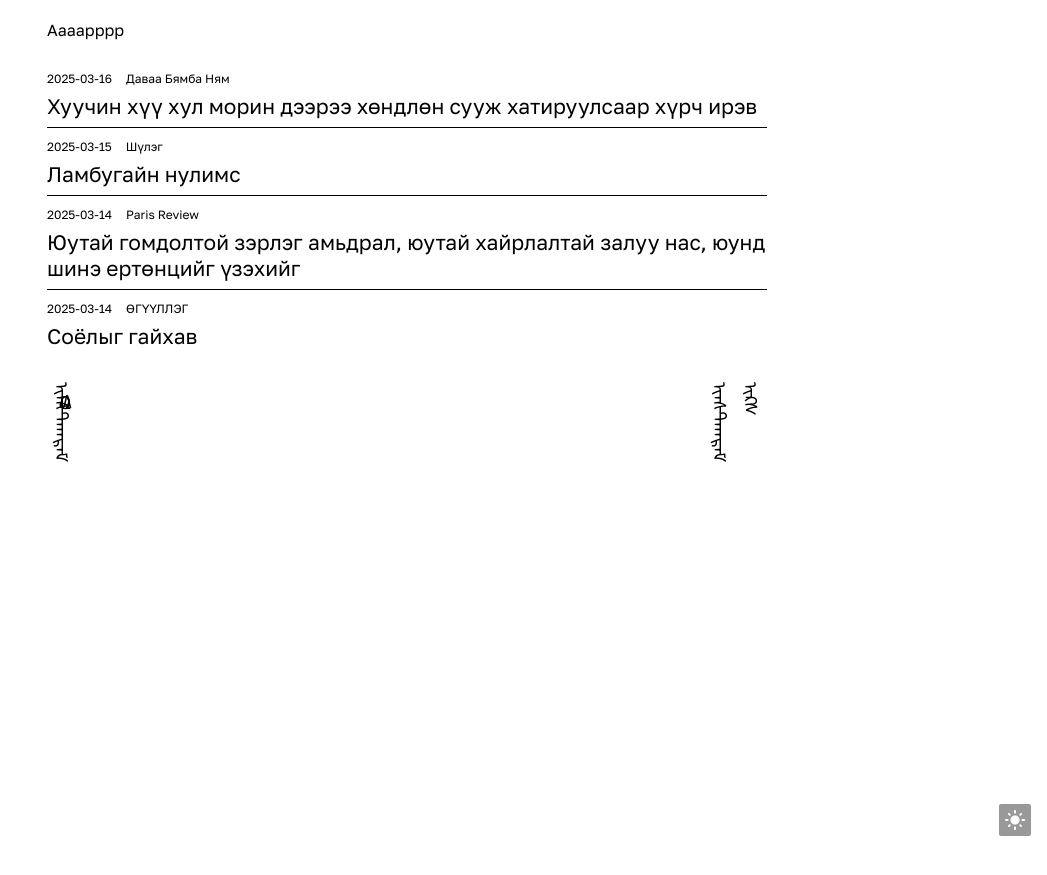
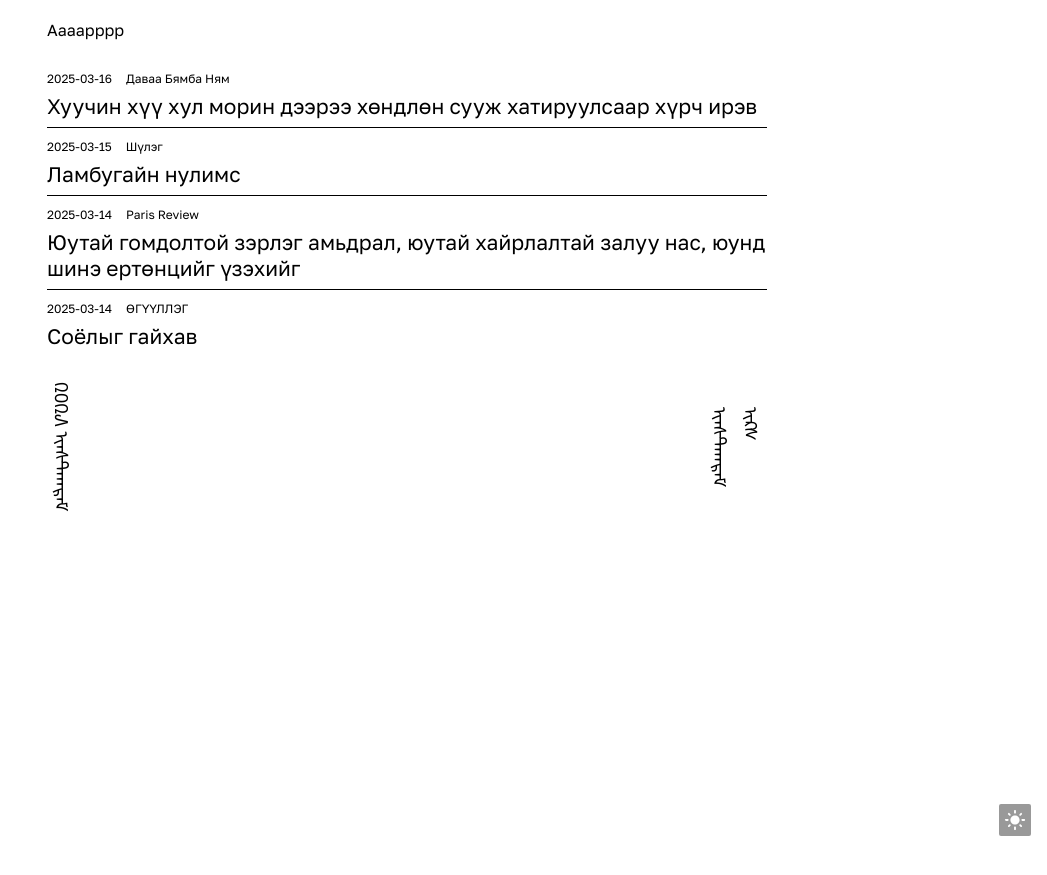
Before and after one commit to aaaarrrrvvvv/aaaarrrrvvvv.github.io, a Jekyll site: the page built from index.html, in a window 1280 px wide. Shown: the top 875 px of the page, without its empty margins (233-1280 px from the left). Built offline with Jekyll 4.4.1, drawn with Linux system fonts in a browser that asks for light colours; some web fonts are replaced.

Commit message:
Update footer.html

```diff
--- a/_includes/footer.html
+++ b/_includes/footer.html
@@ -1,5 +1,5 @@
 <footer class="footer">
-    <span class="ner"><span style="text-orientation:upright; font-variant-numeric: tabular-nums;">᠒᠐᠒᠕</span><span>ᠢᠨ᠋ᠰᠲ᠋ᠠᠭᠷᠠᠮ</span></span>
+    <span class="ner">᠒᠐᠒᠕ ᠢᠨ᠋ᠰᠲ᠋ᠠᠭᠷᠠᠮ</span>
     <div class="social-links ner">
 <a href="https://www.wikipedia.org" target="_blank" rel="noopener noreferrer">ᠢᠨ᠋ᠰᠲ᠋ᠠᠭᠷᠠᠮ</a><br>
           <a href="https://www.wikipedia.org" target="_blank" rel="noopener noreferrer">ᠢᠺᠰ</a>
```
